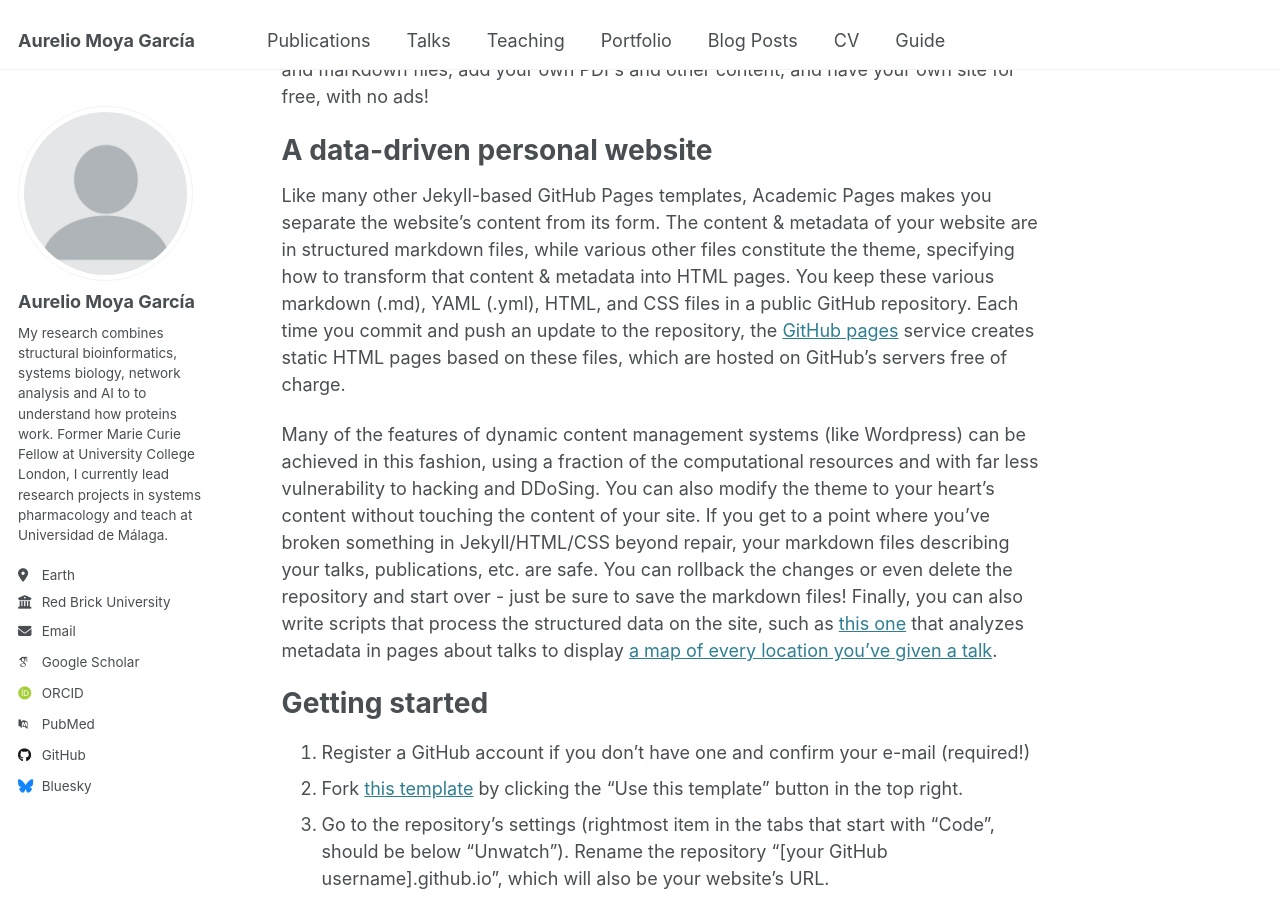
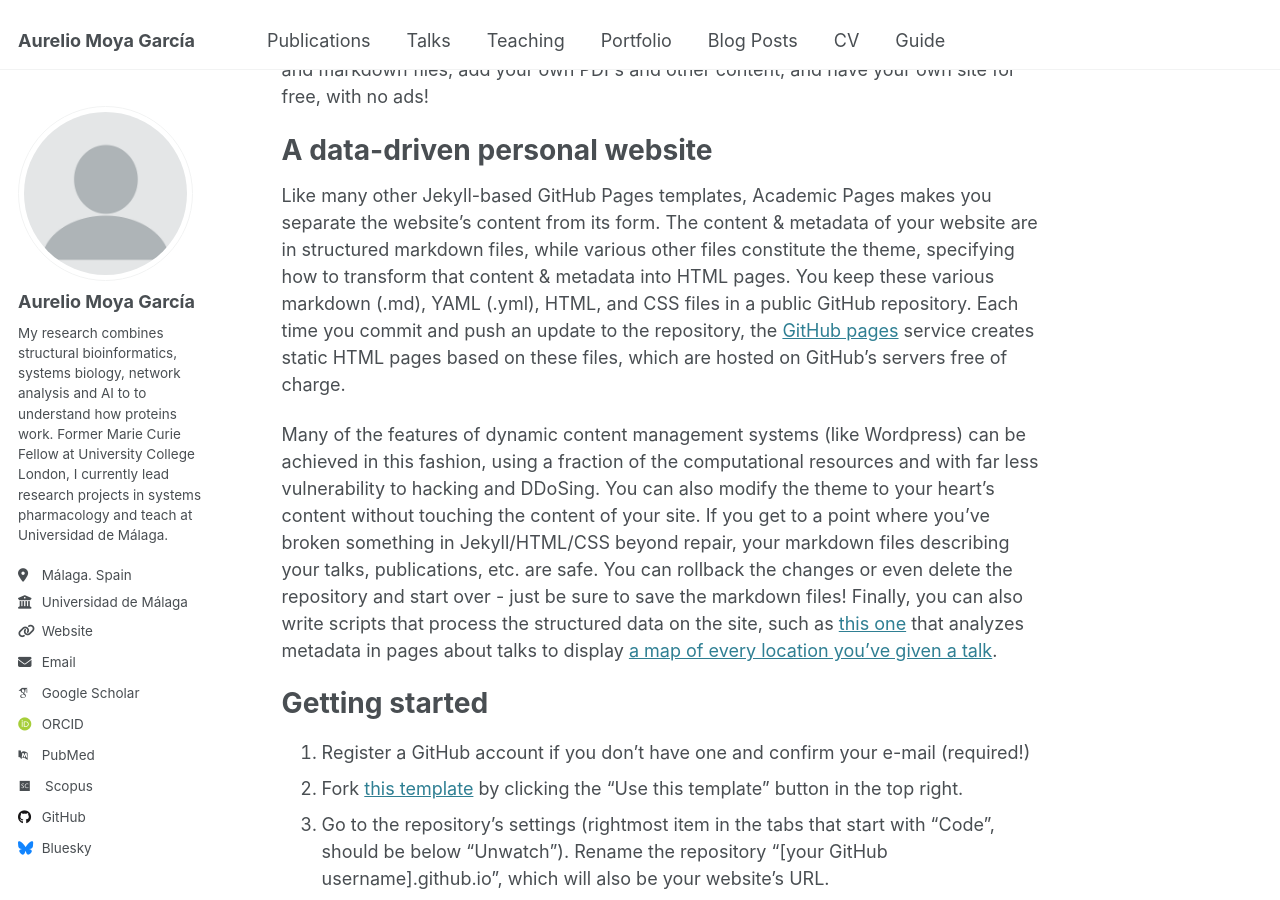
Before and after one commit to amoyag/amoyag.github.io, a Jekyll site: the page built from _pages/about.md, in a window 1280 px wide and 900 px high, scrolled down 309 px. Built offline with Jekyll 4.4.1, drawn with Linux system fonts in a browser that asks for light colours; some web fonts are replaced.

Commit message:
Update _config.yml

```diff
--- a/_config.yml
+++ b/_config.yml
@@ -27,26 +27,26 @@ author:
   pronouns         : # example: "she/her"
   bio              : "My research combines structural bioinformatics, systems biology, network analysis and AI to to understand how proteins work.
   Former Marie Curie Fellow at University College London, I currently lead research projects in systems pharmacology and teach at Universidad de Málaga."
-  location         : "Earth"
-  employer         : "Red Brick University"
-  uri              : # URL
-  email            : "none@example.org"
+  location         : "Málaga. Spain"
+  employer         : "Universidad de Málaga"
+  uri              : www.uma.es
+  email            : "amoyag[at]uma.es"
 
   # Academic websites
   arxiv            : # URL - Update with the correct link to your profile
   googlescholar    : "https://scholar.google.com/citations?user=PS_CX0AAAAAJ"
   impactstory      : # URL
-  orcid            : "http://orcid.org/yourorcidurl"
+  orcid            : "http://orcid.org/0000-0002-0567-0949"
   semantic         : # URL
   pubmed           : "https://www.ncbi.nlm.nih.gov/pubmed/?term=john+snow"
   researchgate     : # URL
-  scopus           : # URL
+  scopus           : https://www.scopus.com/authid/detail.uri?authorId=6506534500
 
   # Repositories and software development
   bitbucket        : # Username - Update with your username on the site
   codepen          : # Username
   dribbble         : # Username
-  github           : "academicpages"
+  github           : "amoyag"
   kaggle           : # Username
   stackoverflow    : # User number or user number and name (i.e., use "1" or "1/jeff-atwood")
 
```
